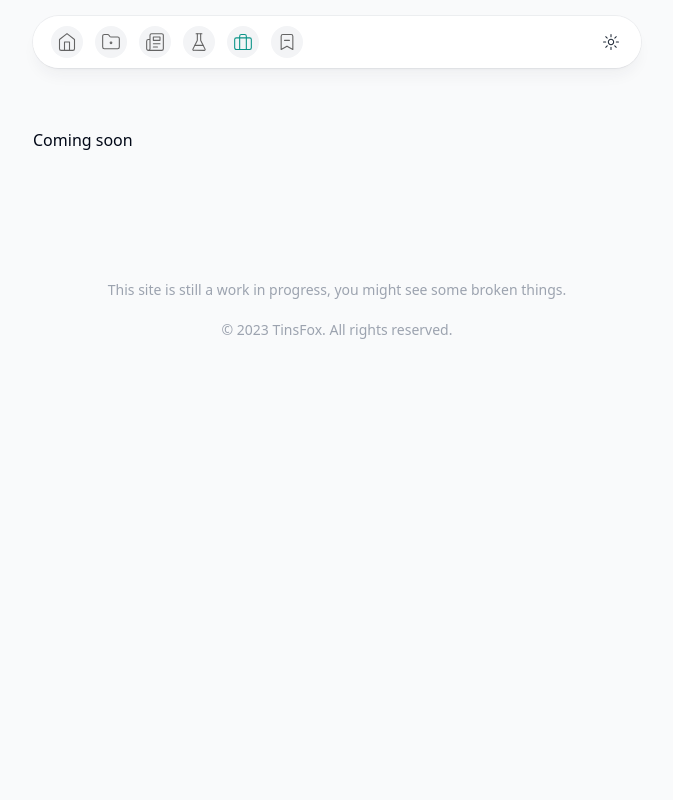
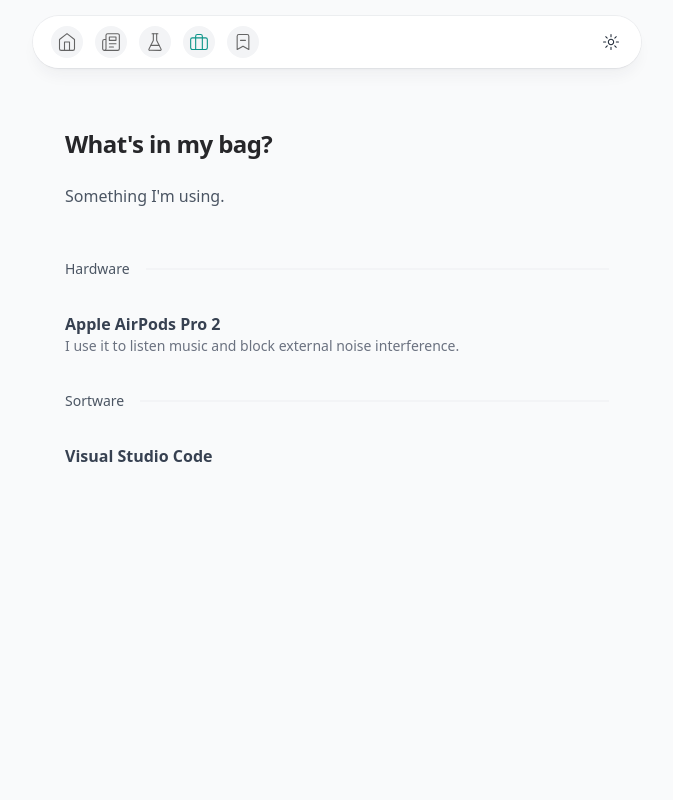
Before and after one commit to TinsFox/tinsfox.com, a Next.js app: page /whats-in-my-bag in a window 1280 px wide. Shown: the top 800 px of the page, without its empty margins (303-976 px from the left). Built offline with nearby package versions, Linux system fonts and the light colour scheme.

Commit message:
feat: bag

```diff
--- a/app/page.tsx
+++ b/app/page.tsx
@@ -9,7 +9,7 @@
     <div className="space-y-24">
       <Introduction />
       <Contact />
-			<Projects />
+      {/* <Projects /> */}
       <RecentArticles />
       <NewLetter />
     </div>
--- a/app/whats-in-my-bag/page.tsx
+++ b/app/whats-in-my-bag/page.tsx
@@ -1,3 +1,86 @@
+import Link from "next/link";
+import React from "react";
+interface IAllThings {
+  categorizationName: string;
+  description: string;
+  things: IThing[];
+}
+
+type IThing = {
+  name: string;
+  description: string;
+  sourceLink: string;
+};
+
+const allThings: IAllThings[] = [
+  {
+    categorizationName: "Hardware",
+    description: "",
+    things: [
+      {
+        name: "Apple AirPods Pro 2",
+        description:
+          "I use it to listen music and block external noise interference.",
+        sourceLink: "https://www.apple.com.cn/airpods-pro/",
+      },
+    ],
+  },
+  {
+    categorizationName: "Sortware",
+    description: "",
+    things: [
+      {
+        name: "Visual Studio Code",
+        description: "",
+        sourceLink: "https://code.visualstudio.com/",
+      },
+    ],
+  },
+];
+
 export default function WhatsInMyBagPage() {
-	return <div>Coming soon</div>;
+  return (
+    <div className="mx-auto px-4 sm:px-6 lg:px-8 max-w-2xl">
+      <main className="min-h-screen">
+        <div className="mb-12">
+          <h2 className="text-2xl font-bold tracking-tight text-zinc-800 dark:text-zinc-100">
+            What's in my bag?
+          </h2>
+          <p className="mt-6 text-base text-gray-600 dark:text-gray-400">
+            Something I'm using.
+          </p>
+        </div>
+        <div className="space-y-24">
+          <ul className="space-y-8">
+            {allThings.map((categorization, index) => (
+              // biome-ignore lint/suspicious/noArrayIndexKey: <explanation>
+              <React.Fragment key={index}>
+                <li className="relative after:-z-10 after:block after:h-[2px] after:absolute after:top-1/2 after:transform after:bg-gray-100 dark:after:bg-white/10 after:w-full after:left-0 after:right-0">
+                  <span className="font-medium text-sm text-gray-600 dark:text-gray-500 bg-gray-50 dark:bg-black pr-4">
+                    {categorization.categorizationName}
+                  </span>
+                </li>
+                {categorization.things.map((thing) => (
+                  <li key={thing.sourceLink} className="group">
+                    <Link
+                      href={thing.sourceLink}
+                      rel={"noopener noreferrer"}
+                      target="_blank"
+                    >
+                      <p className="text-base font-semibold text-gray-700 dark:text-gray-300 group-hover:text-primary-600">
+                        {thing.name}
+                      </p>
+                      <p className="text-sm text-gray-500">
+                        {thing.description}
+                      </p>
+                    </Link>
+                  </li>
+                ))}
+              </React.Fragment>
+            ))}
+          </ul>
+        </div>
+      </main>
+    </div>
+  );
 }
--- a/components/layout/Header.tsx
+++ b/components/layout/Header.tsx
@@ -21,11 +21,11 @@
     icon: <Home />,
     href: "/",
   },
-	{
-		label: "Project",
-		icon: <FolderDot />,
-		href: "/projects",
-	},
+  // {
+  //   label: "Project",
+  //   icon: <FolderDot />,
+  //   href: "/projects",
+  // },
   {
     label: "Articles",
     icon: <Newspaper />,
@@ -70,7 +70,7 @@
                           "icon w-5 h-5 z-10 hover:text-[#0C9488] ",
                           pathname === item.href
                             ? "text-[#0C9488]"
-														: "dark:text-white text-[#646464]",
+                            : "dark:text-white text-[#646464]"
                         ),
                       })}
                       {pathname === item.href ? (
--- a/components/project.tsx
+++ b/components/project.tsx
@@ -25,7 +25,7 @@
                   Open source feedback, roadmaps and changelogs
                 </p>
               </div>
-							<div className="flex-1 border-b border-dashed border-gray-300 dark:border-gray-800 group-hover:border-gray-700"></div>
+              <div className="flex-1 border-b border-dashed border-gray-300 dark:border-gray-800 group-hover:border-gray-700" />
               <span className="inline-flex items-center justify-center flex-shrink-0 rounded z-10 relative h-10 w-10 text-base">
                 <img
                   className="rounded z-10 relative h-10 w-10 text-base"
@@ -48,7 +48,7 @@
                   Modern news reader in tweetdeck style
                 </p>
               </div>
-							<div className="flex-1 border-b border-dashed border-gray-300 dark:border-gray-800 group-hover:border-gray-700"></div>
+              <div className="flex-1 border-b border-dashed border-gray-300 dark:border-gray-800 group-hover:border-gray-700" />
               <span className="inline-flex items-center justify-center flex-shrink-0 rounded z-10 relative h-10 w-10 text-base">
                 <img
                   className="rounded z-10 relative h-10 w-10 text-base"
@@ -71,7 +71,7 @@
                   A simple white noise app which sits in the menubar
                 </p>
               </div>
-							<div className="flex-1 border-b border-dashed border-gray-300 dark:border-gray-800 group-hover:border-gray-700"></div>
+              <div className="flex-1 border-b border-dashed border-gray-300 dark:border-gray-800 group-hover:border-gray-700" />
               <span className="inline-flex items-center justify-center flex-shrink-0 rounded z-10 relative h-10 w-10 text-base">
                 <img
                   className="rounded z-10 relative h-10 w-10 text-base"
@@ -92,7 +92,7 @@
           </div>
         </>
       ) : (
-				<ComingSoon href="/projects"></ComingSoon>
+        <ComingSoon href="/projects" />
       )}
     </div>
   );
```
Lines whose indentation alone changed are shown as unchanged.
